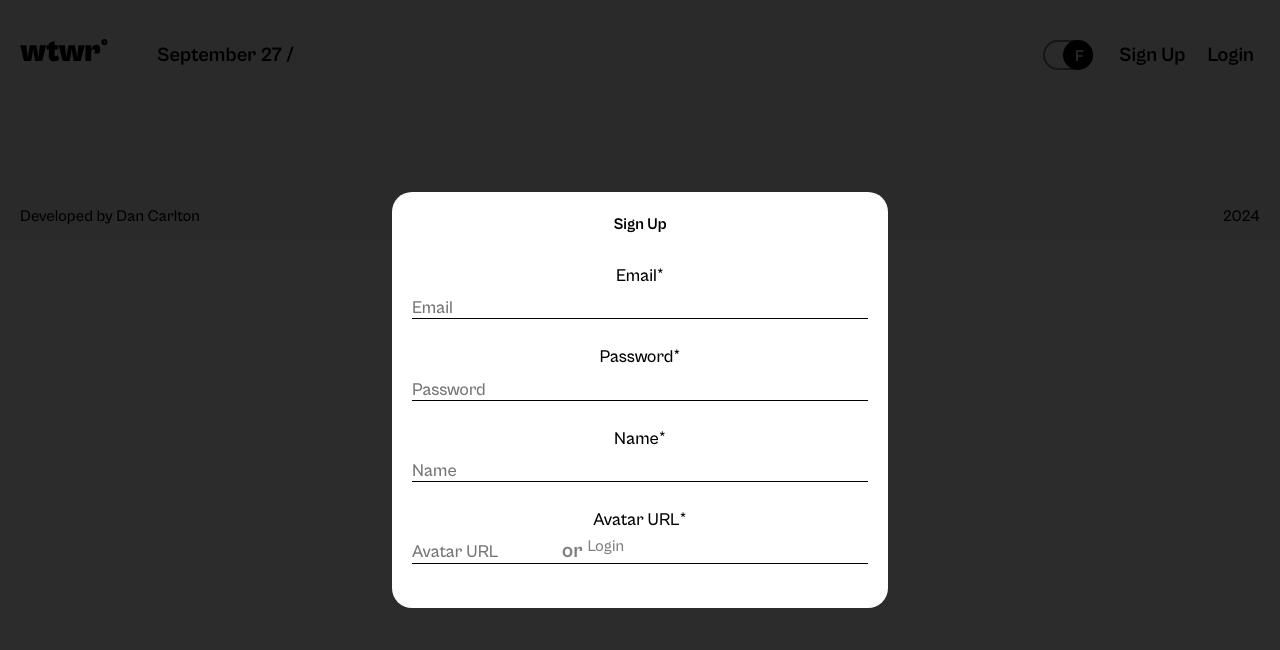
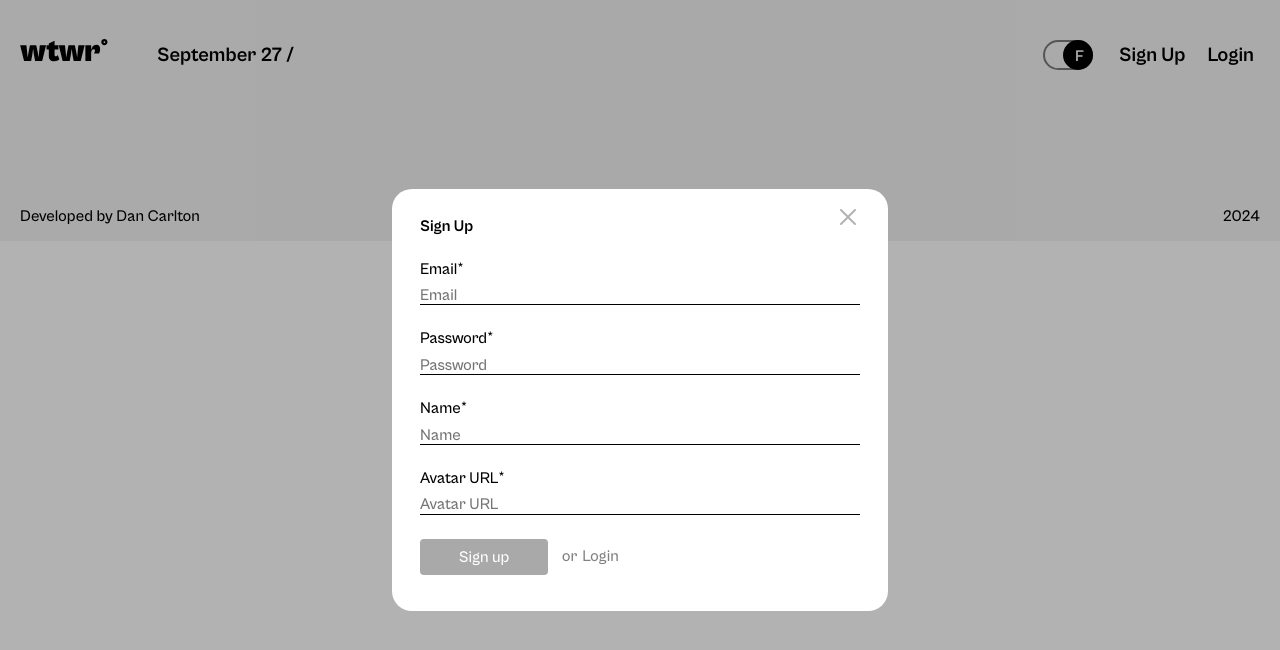
Before and after one commit to dancarlton/wtwr_frontend, a React (Vite) app: page / in a window 1280 px wide. Both pictures are taken after a click on the button "Sign Up". Shown: the top 650 px of the page. Built offline with nearby package versions, Linux system fonts and the light colour scheme; no server answers; a web font is replaced by a local one.

Commit message:
fixed other modals

```diff
--- a/src/components/App/App.jsx
+++ b/src/components/App/App.jsx
@@ -244,7 +244,12 @@ const App = () => {
       })
       .catch(console.error)
       .finally(() => {
-        setIsWakingUp(false)
+        const timer = setTimeout(() => {
+
+          setIsWakingUp(false)
+        }, 1500)
+
+        return () => clearTimeout(timer)
       })
   }, [])
 
--- a/src/components/ModalWithForm/ModalWithForm.jsx
+++ b/src/components/ModalWithForm/ModalWithForm.jsx
@@ -1,14 +1,22 @@
 import './ModalWithForm.css'
 
-function ModalWithForm({children, title, onClose, onSubmit, isOpen, buttonText}) {
+function ModalWithForm({
+  children,
+  title,
+  onClose,
+  onSubmit,
+  isOpen,
+  buttonText,
+  className = '',
+}) {
   return (
-    <div className={`modal ${isOpen ? 'modal_opened' : ''}`}>
+    <div className={`modal ${isOpen ? 'modal_opened' : ''} ${className}`}>
       <div className='modal__content'>
         <h2 className='modal__title'>{title}</h2>
-        <button onClick={onClose} className='modal__close'/>
-        <form  onSubmit={onSubmit} className='modal__form'>
-            {children}
-        <button className='modal__submit'>{buttonText}</button>
+        <button onClick={onClose} className='modal__close' />
+        <form onSubmit={onSubmit} className='modal__form'>
+          {children}
+          <button className='modal__submit'>{buttonText}</button>
         </form>
       </div>
     </div>
--- a/src/components/WakingUpModal/WakingUpModal.css
+++ b/src/components/WakingUpModal/WakingUpModal.css
@@ -1,24 +1,24 @@
-.modal__content {
+.waking-up .modal__content {
   text-align: center;
   font-size: 1.1rem;
   line-height: 1.6;
   padding: 20px;
 }
 
-.modal__content p:first-child {
+.waking-up .modal__content p:first-child {
   font-size: 1.3rem;
   font-weight: bold;
   margin-bottom: 10px;
 }
 
-.modal__submit {
-    display: none;
+.waking-up .modal__submit {
+  display: none !important;
 }
 
-.modal__close {
-    display: none;
+.waking-up .modal__close {
+  display: none !important;
 }
 
-.modal {
+.waking-up .modal {
   background-color: #000000d3;
 }
--- a/src/components/WakingUpModal/WakingUpModal.jsx
+++ b/src/components/WakingUpModal/WakingUpModal.jsx
@@ -3,15 +3,14 @@ import './WakingUpModal.css'
 import spinner from '../../assets/fingers-loading.json'
 import Lottie from 'lottie-react'
 
-function WakingUpModal({ isOpen, onClose }) {
+function WakingUpModal({ isOpen }) {
   return (
     <ModalWithForm
-      activeModal="waking-up"
+      activeModal='waking-up'
       isOpen={isOpen}
-      onClose={onClose}
-      buttonText="Close"
+      className='waking-up'
     >
-      <div className="modal__content">
+      <div className='modal__content'>
         <Lottie animationData={spinner} />
         <p>☁️ The WTWR servers are waking up…</p>
         <p>Please wait a few moments while we get things ready.</p>
```
